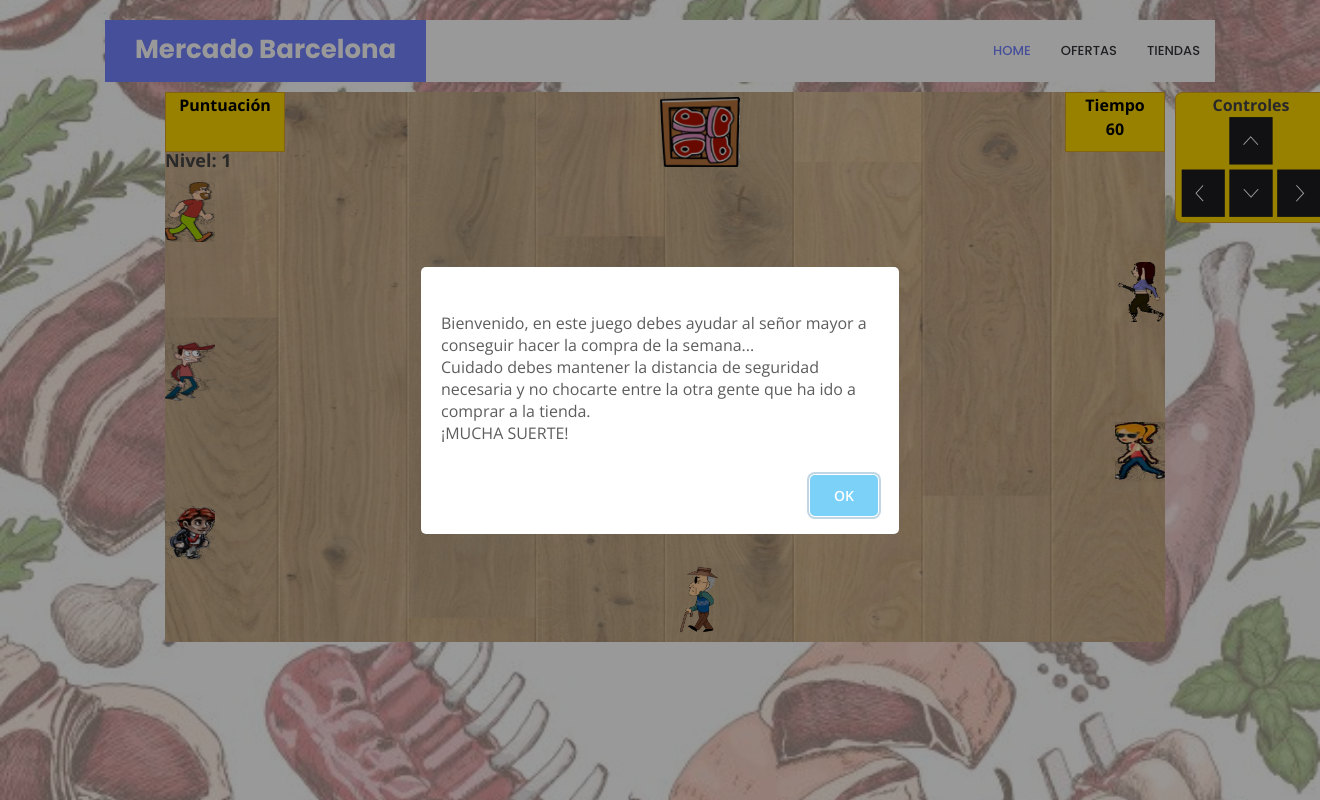
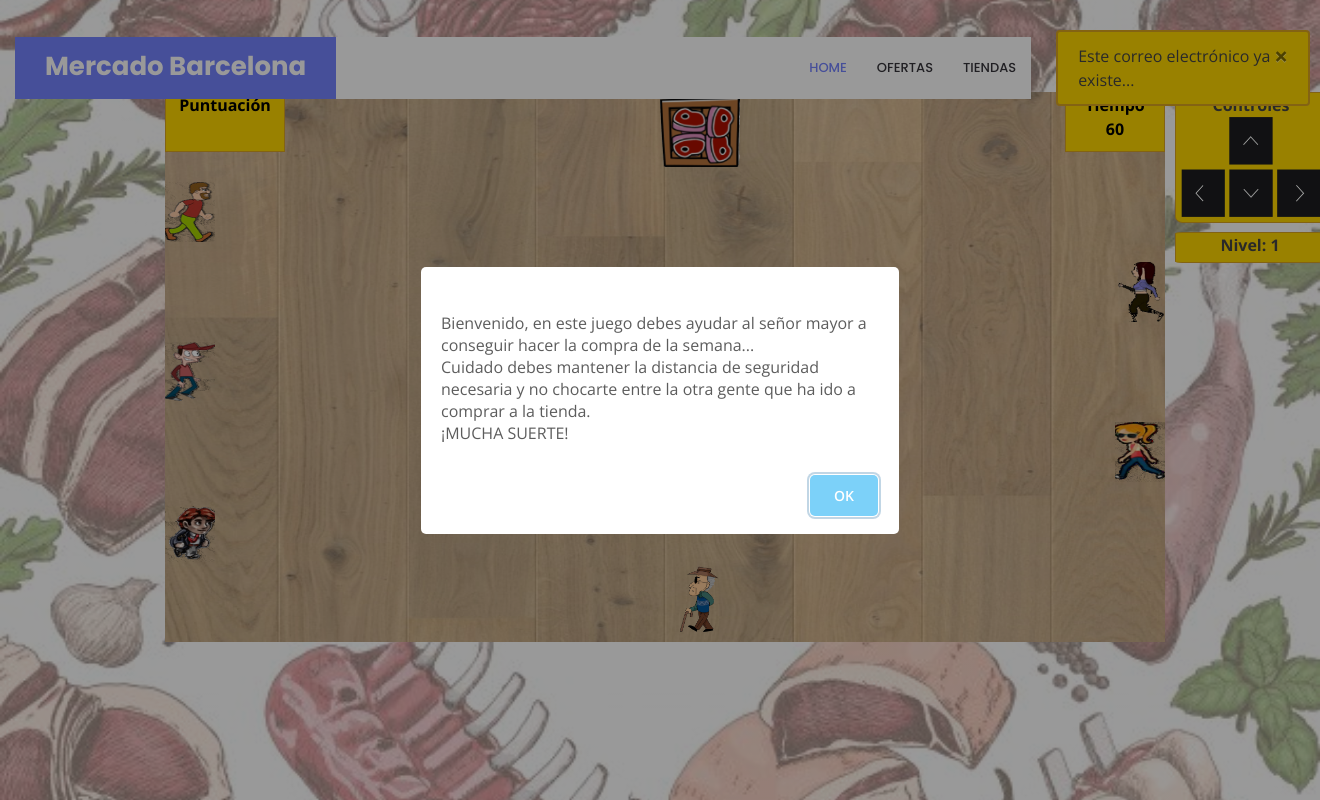
Before and after one commit to aplazuelob99/projecte2.github.io, a PHP site: page /Juegos/recogercarne.php in a window 1320 px wide. Run offline with PHP 8.4, Linux system fonts and the light colour scheme; the visitor is signed in with stand-in values (Sample User, id 1); data that the repository does not hold is empty.

Commit message:
Navbar puesta con mensaje de erros sobre login y registro

```diff
--- a/Juegos/recogercarne.php
+++ b/Juegos/recogercarne.php
@@ -46,8 +46,9 @@
         <div id="puntuacio" class="border 1px"></div>
         <button type="button" id="empezar" class="border 1px">Empezar</button>
         <button type="button" id="siguiente" class="border 1px"></button>
-        <div id="nivel"><strong>Nivel</strong></div>
+
         <div id="controles" class="border 3px"><strong>Controles</strong><br><img src="img/controles.png" width="150px" height="100px"></div>
+        <div id="nivel" class="border 3px"></div>
 
     </div>
 
--- a/Juegos/script_recoger.js
+++ b/Juegos/script_recoger.js
@@ -15,6 +15,7 @@ nivel = 1;
 document.getElementById("nivel").innerHTML = "<strong>Nivel: " + nivel + "</strong>";
 document.getElementById("puntuacio").innerHTML = "<p><strong>Puntuación</strong> <br> </p>";
 puntuacio = 0;
+document.cookie = "puntuacion_juego =" +  puntuacio; "path=/";
 //Variables para poder hacer el detector de colisiones
 var jugadorw, jugadorh, jugadorx, jugadory;
 var comidaw, comidah, comidax, comiday;
--- a/Juegos/styles/cssrecoger.css
+++ b/Juegos/styles/cssrecoger.css
@@ -145,12 +145,16 @@ body{
 }
 
 #nivel{
-    height: 80px;
-    width: 90px;
+    border: 2px;
+    border-radius: 5%;
+    background-color: gold;
     position: absolute;
-    top: 55px;
-    left: 0px;
-    font-size: 18px;
+    left: 1010px;
+    padding-bottom: 5px;
+    text-align: center;
+    border-color: goldenrod !important;
+    top: 140px;
+    width: 150px;
 }
 
 #controles{
--- a/navbar.php
+++ b/navbar.php
@@ -102,16 +102,6 @@ if(isset($_SESSION['Id_user'])){
 
                                             <li id="iniciarsess"><input class="form-control" type="password" name="password" placeholder="Contraseña"></li>
 
-
-                                            <?php if(isset($_SESSION['error']) == true){ ?>
-
-                                            <div class="alert alert-danger" style="margin: 10px;" role="alert">
-                                               Correo electronico o <br>    Contraseña incorrectos...
-                                            </div>
-                                            <?php unset($_SESSION['error']); ?>
-
-                                            <?php } ?>
-
                                             <button type="submit" id="botonsess" name="iniciarsess">Entrar</button>
 
 
@@ -122,7 +112,7 @@ if(isset($_SESSION['Id_user'])){
 
                             </li>
 
-                            <li class="drop-down" id="botones_sesion"><label for="registrar" class="col-form-label">Registrarse</label>
+                            <li class="drop-down" id="botones_sesion"><label for="registrar" class="col-form-label" autofocus>Registrarse</label>
 
                                 <ul id="columsess">
 
@@ -145,9 +135,45 @@ if(isset($_SESSION['Id_user'])){
                         <?php } ?>
 
                     </ul>
+
                 </nav>
+
+
+
+
             </div>
         </div>
+
+        <?php if(isset($_SESSION['unico']) == true){ ?>
+
+            <div class="alert" style="margin: 10px; background-color: gold; border: 2px solid goldenrod;" role="alert">
+            <button type="button" class="close" data-dismiss="alert" aria-label="Close">
+                <span aria-hidden="true">&times;</span>
+            </button>
+
+            Este correo electrónico ya existe...
+
+
+            </div>
+            <?php unset($_SESSION['unico']); ?>
+
+
+        <?php } ?>
+
+        <?php if(isset($_SESSION['error']) == true){ ?>
+
+            <div class="alert" style="margin: 10px; background-color :gold; border: 2px solid goldenrod;" role="alert">
+            <button type="button" class="close" data-dismiss="alert" aria-label="Close">
+                <span aria-hidden="true">&times;</span>
+            </button>
+            Correo electrónico o Contraseña incorrectos...
+
+            </div>
+            <?php unset($_SESSION['error']); ?>
+
+        <?php } ?>
+
+
     </header>
 
 
```
Also changed, not shown: index.php (+4 -4 lines), php_library/bd_controller.php (+20 -5 lines), 1 other file.
